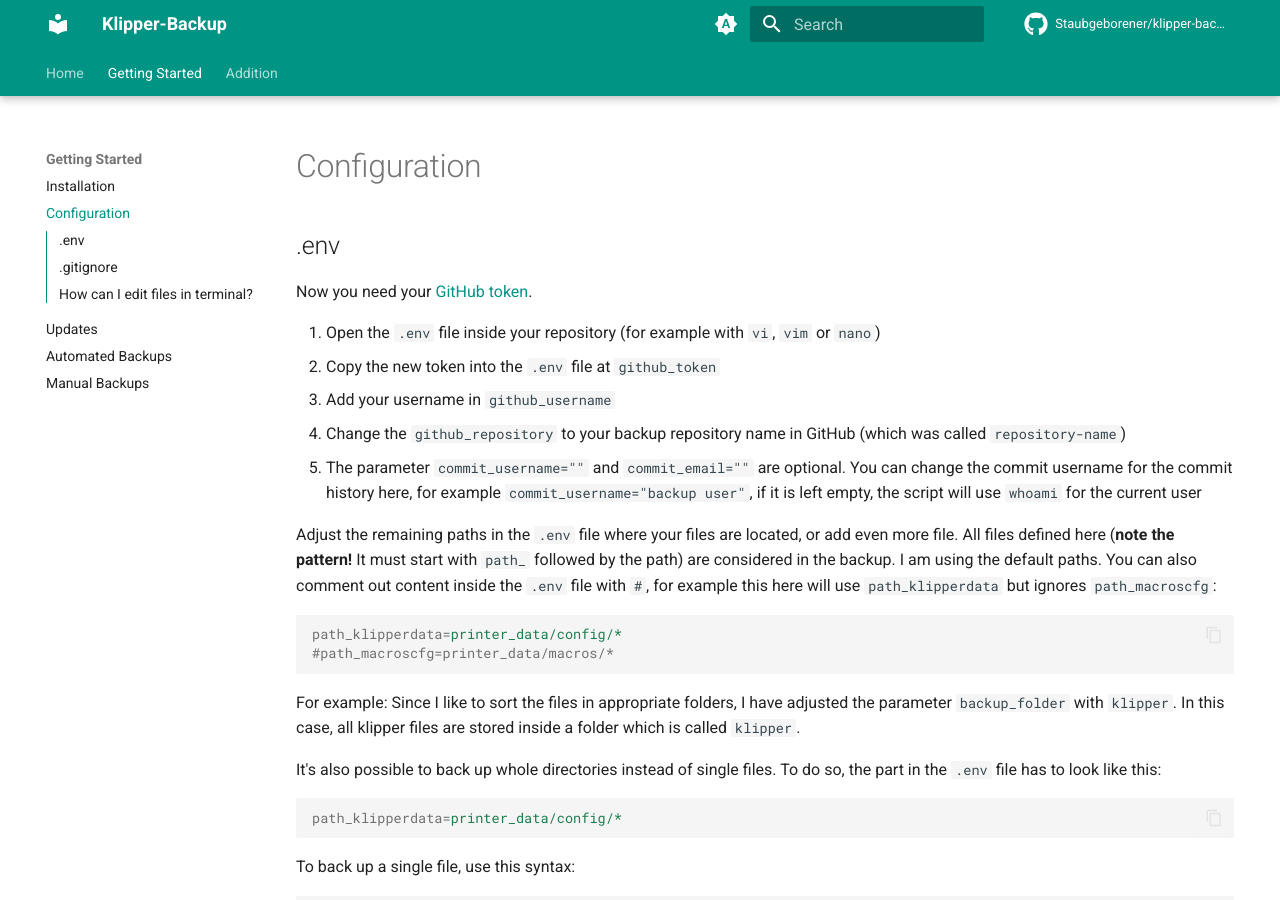
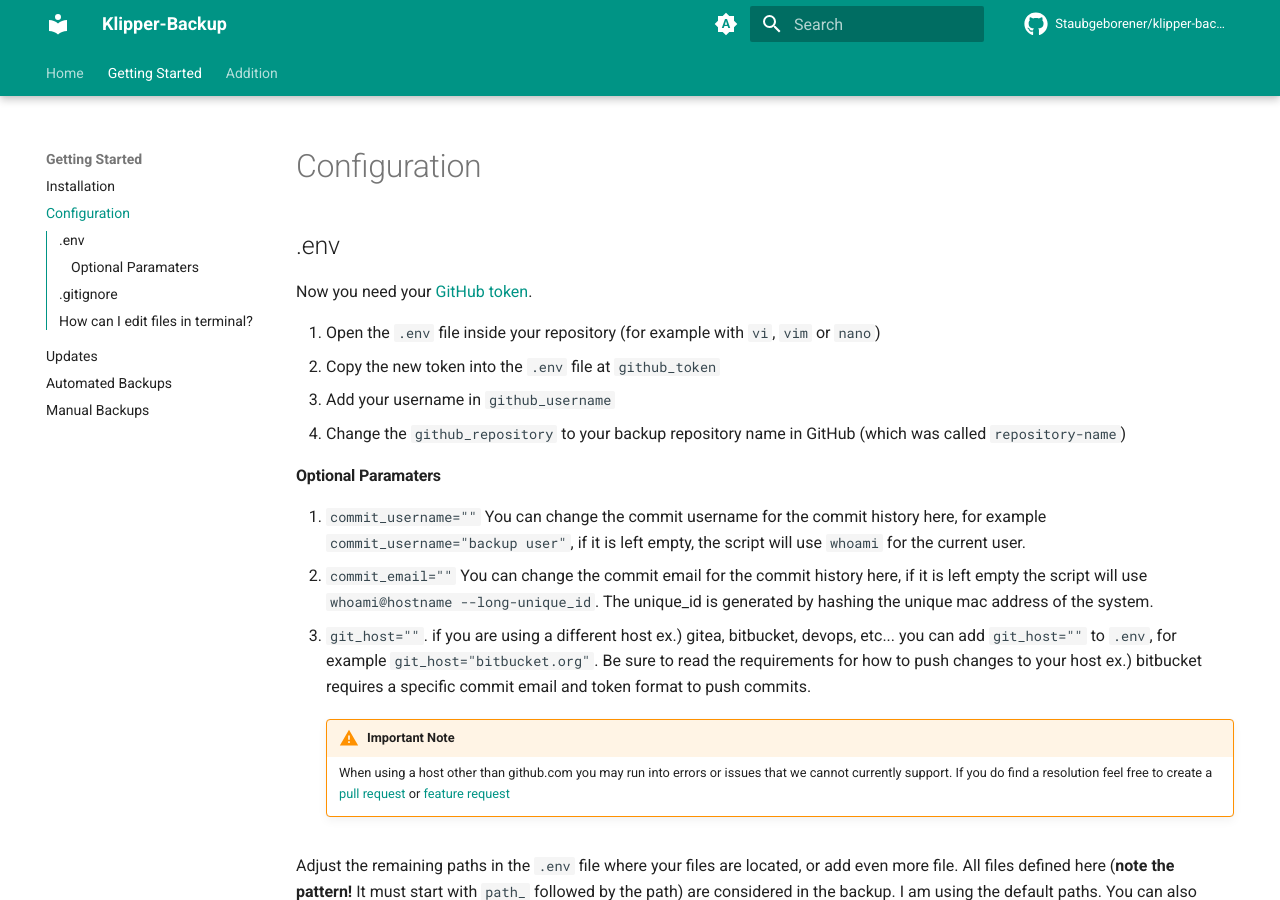
Before and after one commit to Staubgeborener/Klipper-Backup, an MkDocs documentation site: the page built from docs/configuration.md, in a window 1280 px wide and 900 px high. Built offline with MkDocs 1.6.1 and Material for MkDocs 9.7.7, drawn with Linux system fonts in a browser that asks for light colours; comment, search, counter and statistics services are not loaded.

Commit message:
Docs (#57)

````diff
--- a/docs/configuration.md
+++ b/docs/configuration.md
@@ -5,7 +5,13 @@
 2. Copy the new token into the `.env` file at `github_token`
 3. Add your username in `github_username`
 4. Change the `github_repository` to your backup repository name in GitHub (which was called `repository-name`)
-5. The parameter `commit_username=""` and `commit_email=""` are optional. You can change the commit username for the commit history here, for example `commit_username="backup user"`, if it is left empty, the script will use `whoami` for the current user
+#### Optional Paramaters
+1. `commit_username=""` You can change the commit username for the commit history here, for example `commit_username="backup user"`, if it is left empty, the script will use `whoami` for the current user.
+2. `commit_email=""` You can change the commit email for the commit history here, if it is left empty the script will use `whoami@hostname --long-unique_id`. The unique_id is generated by hashing the unique mac address of the system.
+3. `git_host=""`. if you are using a different host ex.) gitea, bitbucket, devops, etc... you can add `git_host=""` to `.env`, for example `git_host="bitbucket.org"`. Be sure to read the requirements for how to push changes to your host ex.) bitbucket requires a specific commit email and token format to push commits.
+
+    !!! warning "Important Note"
+        When using a host other than github.com you may run into errors or issues that we cannot currently support. If you do find a resolution feel free to create a [pull request](https://github.com/Staubgeborener/klipper-backup/pulls) or [feature request](https://github.com/Staubgeborener/klipper-backup/issues)
 
 Adjust the remaining paths in the `.env` file where your files are located, or add even more file. All files defined here (**note the pattern!** It must start with `path_` followed by the path) are considered in the backup. I am using the default paths. You can also comment out content inside the `.env` file with `#`, for example this here will use `path_klipperdata` but ignores `path_macroscfg`:
 ```ini
````
Also changed, not shown: docs/automation.md (+3 -2 lines).
